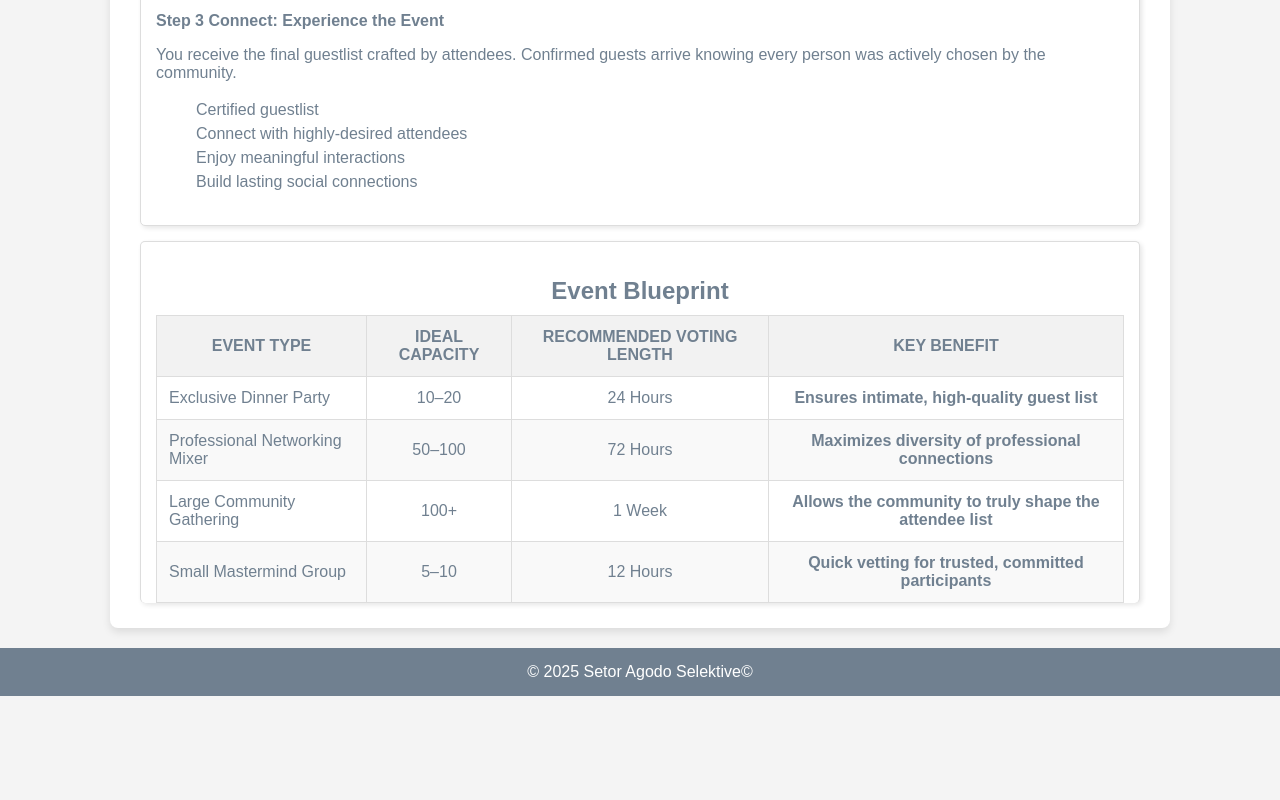
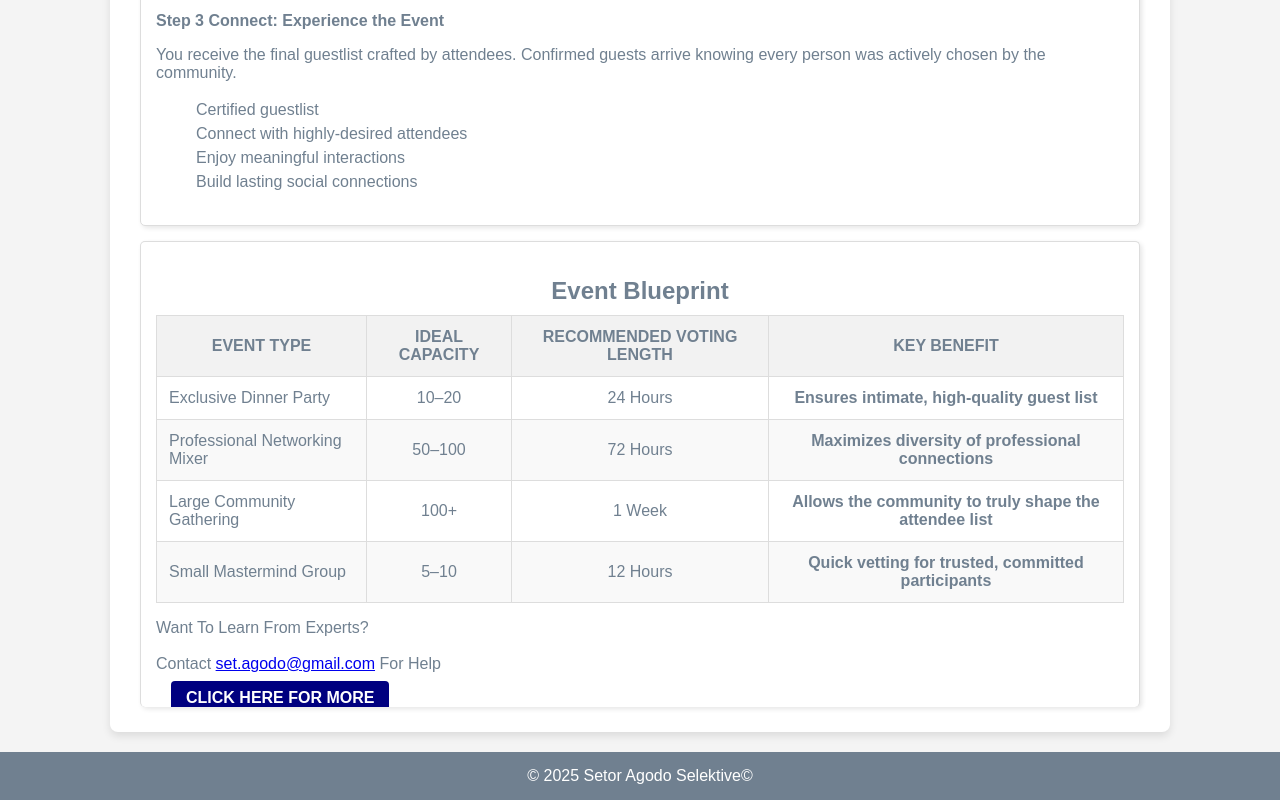
Before and after one commit to Set-Agodo/Selektive, a plain HTML site: page How It Works.html in a window 1280 px wide. Shown: the part 1052-1852 px from the top of the page. Before the commit the page ends 1748 px from the top, so only its background shows below. Drawn offline with Linux system fonts and the light colour scheme.

Commit message:
Add files via upload

```diff
--- a/How It Works.html
+++ b/How It Works.html
@@ -127,8 +127,19 @@
                 <td class="key-benefit">Quick vetting for trusted, committed participants</td>
             </tr>
         </tbody>
-    </table>
-            </section>
+</table>
+
+            <div class="cta-section">
+        <p class="cta-text">
+        Want To Learn From Experts?
+            <br>
+            <br>
+            Contact <a href="mailto:set.agodo@gmail.com">set.agodo@gmail.com</a> For Help    </p>
+        <a href="https://corsinievents.com/en/10-rules-for-the-perfect-event/" class="cta-button">Click Here For More</a>
+    </div>
+        </section>
+
+
 
 
     </main>
```
